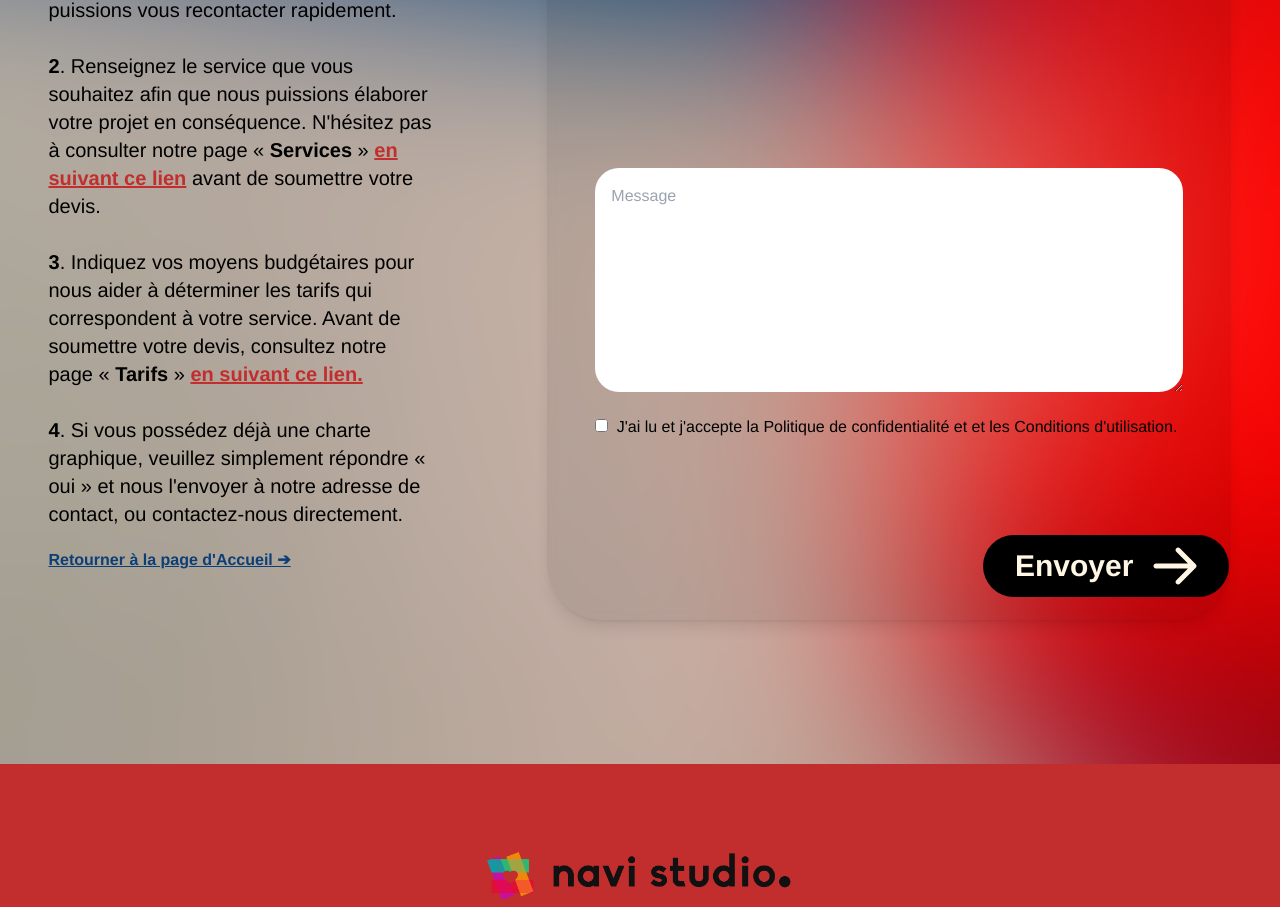
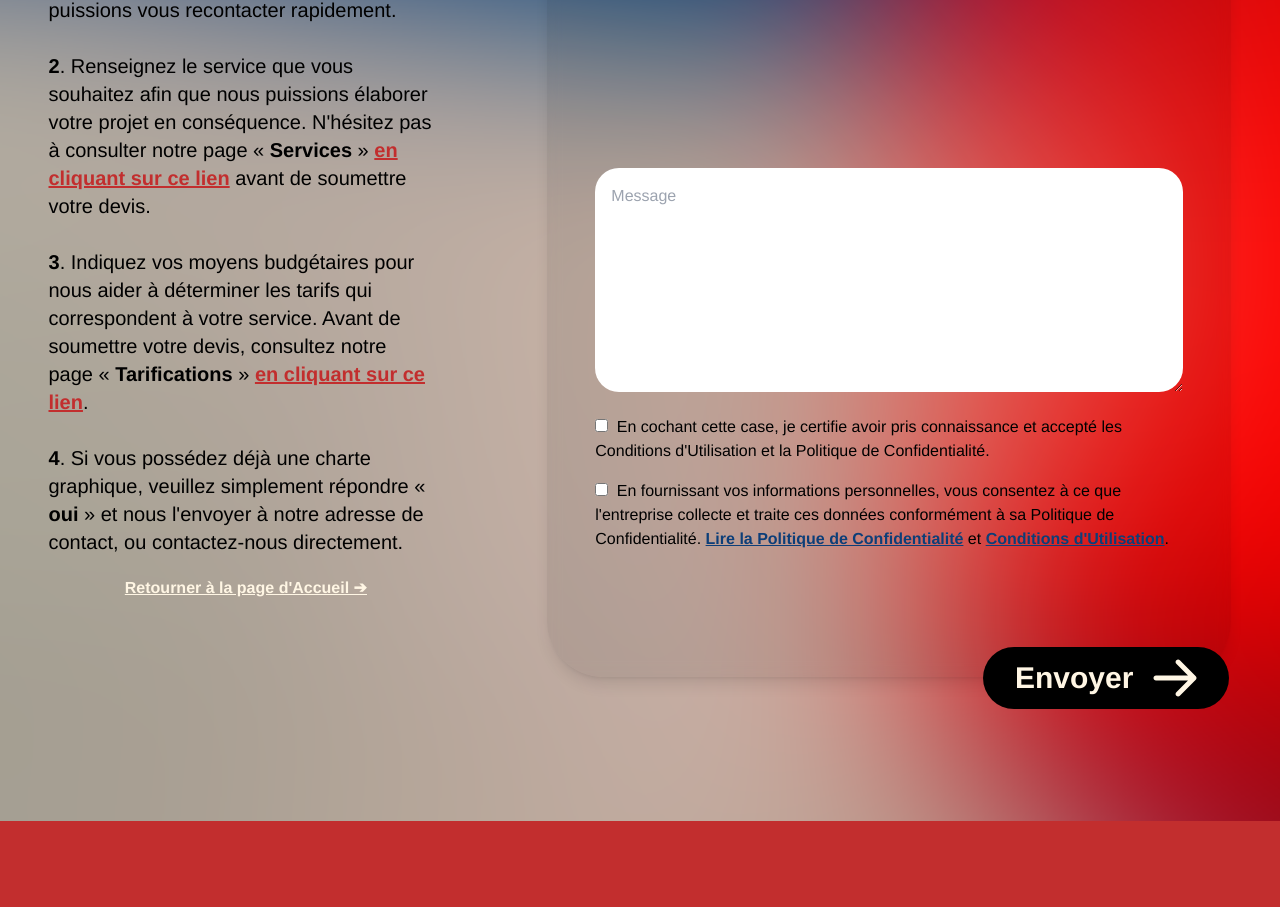
Before and after one commit to franzhopp/v3q, a React (Vite) app: page /devis in a window 1280 px wide. Shown: the part 1196-2103 px from the top of the page. Built offline with nearby package versions, Linux system fonts and the light colour scheme; a web font is replaced by a local one.

Commit message:
[ADD] refactor link

```diff
--- a/src/Components/Devis/FormDevis.jsx
+++ b/src/Components/Devis/FormDevis.jsx
@@ -54,10 +54,10 @@ const DevisFree = () => {
                     page « <span className="font-extrabold">Services</span> »{" "}
                     <a
                       href="/services"
-                      className="underline font-extrabold text-C22E2E "
+                      className="underline font-extrabold text-C22E2E"
                     >
                       {" "}
-                      en suivant ce lien
+                      en cliquant sur ce lien
                     </a>{" "}
                     avant de soumettre votre devis.
                   </li>
@@ -67,30 +67,34 @@ const DevisFree = () => {
                     moyens budgétaires pour nous aider à déterminer les tarifs
                     qui correspondent à votre service. Avant de soumettre votre
                     devis, consultez notre page «{" "}
-                    <span className="font-extrabold">Tarifs</span> »{" "}
+                    <span className="font-extrabold">Tarifications</span> »{" "}
                     <a
                       href="/tarifs"
-                      className="underline font-extrabold text-C22E2E "
+                      className="underline font-extrabold text-C22E2E"
                     >
                       {" "}
-                      en suivant ce lien.
+                      en cliquant sur ce lien
                     </a>
+                    .
                   </li>
                   <br />
                   <li data-aos="zoom-in" data-aos-duration="300">
                     <span className="font-extrabold">4</span>. Si vous possédez
-                    déjà une charte graphique, veuillez simplement répondre «
-                    oui » et nous l'envoyer à notre adresse de contact, ou
-                    contactez-nous directement.
+                    déjà une charte graphique, veuillez simplement répondre «{" "}
+                    <span className="font-extrabold">oui</span> » et nous
+                    l'envoyer à notre adresse de contact, ou contactez-nous
+                    directement.
                   </li>
                 </ul>
               </p>
-              <a
-                className="text-0C3E78 font-extrabold underline transition hover:text-C22E2E"
-                href="/"
-              >
-                Retourner à la page d'Accueil ➔
-              </a>
+              <div className="flex justify-center">
+                <a
+                  className="text-FFF6E4 font-extrabold underline transition hover:text-C22E2E"
+                  href="/"
+                >
+                  Retourner à la page d'Accueil ➔
+                </a>
+              </div>
             </div>
           </div>
 
@@ -174,8 +178,36 @@ const DevisFree = () => {
                 />
                 <span className="text-black">
                   {" "}
-                  J'ai lu et j'accepte la Politique de confidentialité et et les
-                  Conditions d'utilisation.
+                  En cochant cette case, je certifie avoir pris connaissance et
+                  accepté les Conditions d'Utilisation et la Politique de
+                  Confidentialité.
+                </span>
+              </div>
+
+              <div>
+                <input
+                  className="outline-none input-secondary border-gray-200 mr-1"
+                  type="checkbox"
+                />
+                <span className="text-black">
+                  {" "}
+                  En fournissant vos informations personnelles, vous consentez à
+                  ce que l'entreprise collecte et traite ces données
+                  conformément à sa Politique de Confidentialité.{" "}
+                  <a
+                    href="/privacy"
+                    className="underline font-extrabold text-0C3E78"
+                  >
+                    Lire la Politique de Confidentialité
+                  </a>{" "}
+                  et{" "}
+                  <a
+                    href="/privacy"
+                    className="underline font-extrabold text-0C3E78"
+                  >
+                    Conditions d'Utilisation
+                  </a>
+                  .
                 </span>
               </div>
 
--- a/src/Components/Section/SectionAgency.jsx
+++ b/src/Components/Section/SectionAgency.jsx
@@ -40,7 +40,7 @@ const SectionAgency = () => {
                   l'intuitivité
                 </span>
                 .{" "}
-                {` Notre approche repose sur la fusion de nos compétences et de notre expérience.`}
+                {` Notre vision repose sur la fusion de nos compétences et de notre expérience.`}
                 <span className="font-extrabold">{" Design, "}</span>
                 <span className="font-extrabold">Développement web</span> ou
                 <span className="font-extrabold">{" Marketing Digital "}</span>
--- a/src/Components/Section/SectionTeam.jsx
+++ b/src/Components/Section/SectionTeam.jsx
@@ -43,7 +43,7 @@ const SectionTeam = () => {
               {`Quoi de mieux que de connaître navi studio.™ et son équipe ?`}{" "}
               <span className="font-extrabold">
                 {
-                  "Nous vous laissons parcourir entre ces lignes pour en savoir davantage"
+                  "Venez parcourir entre ces lignes pour en savoir davantage"
                 }
               </span>
               <br />
@@ -193,7 +193,7 @@ const SectionTeam = () => {
                       <p className="text-black text-left text-base mb-10 ml-10 sm:ml-0 z">
                         <span className="font-extrabold">
                           Louisa est développeuse web et exerce le métier du
-                          développement web depuis depuis 2 ans.
+                          développement web depuis 2 ans.
                         </span>{" "}
                         Résidante à Paris, elle pratique celui-ci avec beaucoup
                         de passion et plaisir.{" "}
--- a/src/Components/Services/BaseServices.jsx
+++ b/src/Components/Services/BaseServices.jsx
@@ -22,10 +22,10 @@ const Services = () => {
         <div className="flex justify-center">
           <div className="w-96">
             <p className="text-black text-center">
-              Vous y trouverez{" "}
-              <span className="font-extrabold">tous les services</span> que
-              notre agence propose, adaptés à{" "}
-              <span className="font-extrabold">vos besoins</span> :
+              Vous trouverez{" "}
+              <span className="font-extrabold">tous les services</span> de
+              notre agence, adaptés selon{" "}
+              <span className="font-extrabold">vos besoins</span>.
             </p>
           </div>
         </div>
@@ -51,7 +51,7 @@ const Services = () => {
                 </p>
               </div>
               <div className="flex justify-center mt-10">
-                <img src={ImgService1} alt="Icône Gears" className="" />
+                <img src={ImgService1} alt="Icône Services" className="" />
               </div>
             </div>
 
@@ -74,7 +74,7 @@ const Services = () => {
                 </p>
               </div>
               <div className="flex justify-center mt-10">
-                <img src={ImgService2} alt="Icône Gears" className="" />
+                <img src={ImgService2} alt="Icône Services" className="" />
               </div>
             </div>
 
@@ -97,7 +97,7 @@ const Services = () => {
                 </p>
               </div>
               <div className="flex justify-center mt-10">
-                <img src={ImgService3} alt="Icône Gears" className="" />
+                <img src={ImgService3} alt="Icône Services" className="" />
               </div>
             </div>
             <div
@@ -120,7 +120,7 @@ const Services = () => {
                 </p>
               </div>
               <div className="flex justify-center mt-10">
-                <img src={ImgService4} alt="Icône Gears" />
+                <img src={ImgService4} alt="Icône Services" />
               </div>
             </div>
           </div>
```
